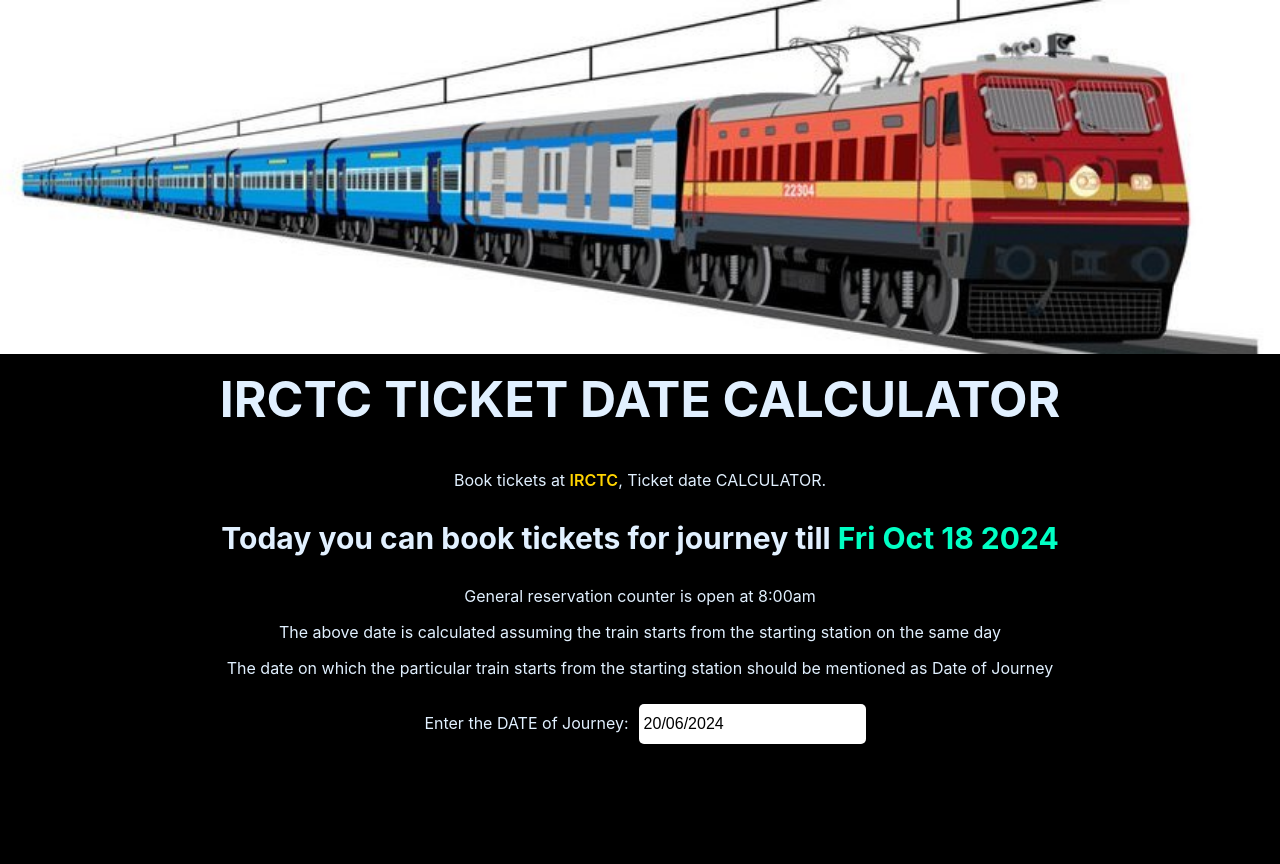
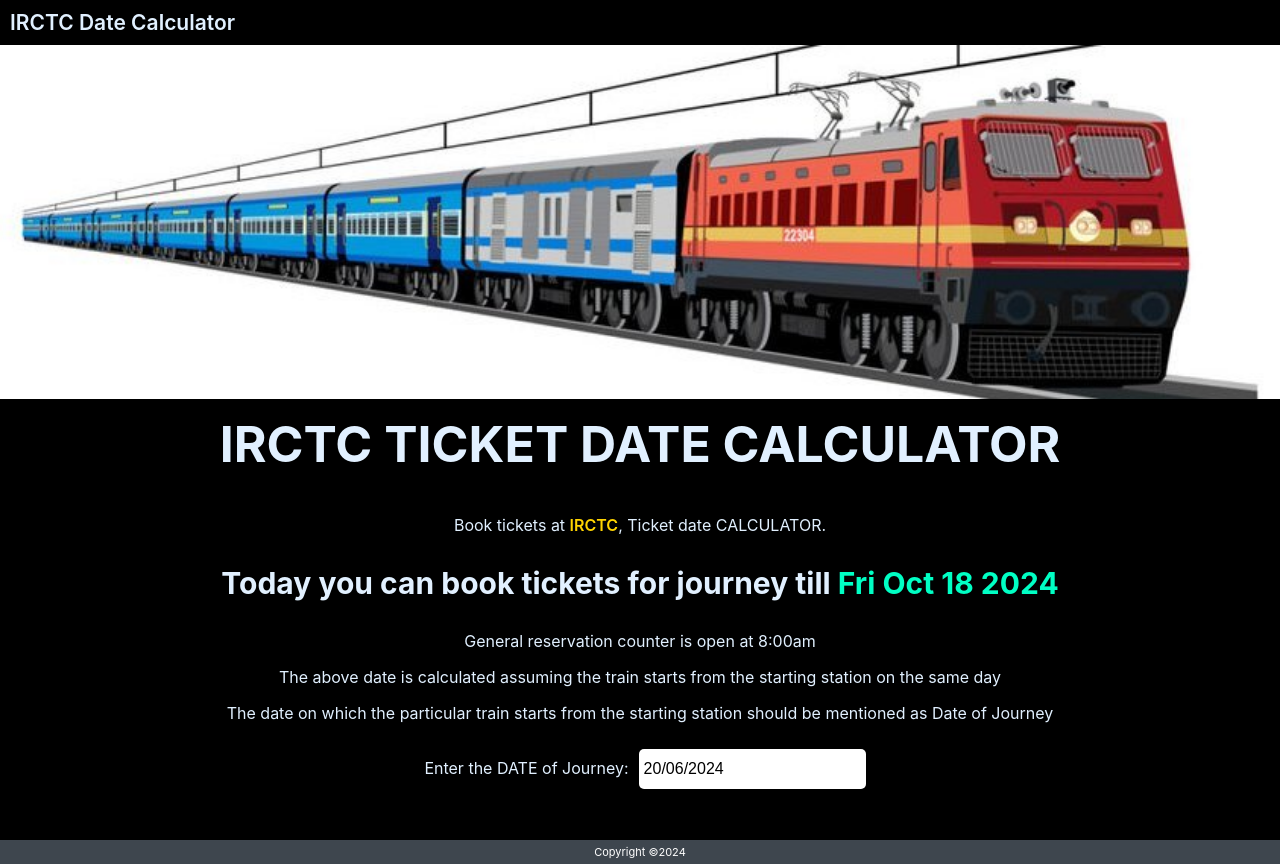
Before and after one commit to SameerC21/irctc-reservedate, a React (Create React App) app: page / in a window 1280 px wide. Before the commit the page ends 800 px from the top, so only its background shows below. Built offline with nearby package versions, Linux system fonts and the light colour scheme.

Commit message:
header add

```diff
--- a/src/App.js
+++ b/src/App.js
@@ -1,36 +1,17 @@
 import React from 'react'
 import './App.css'
 import './Responsive.css';
-import DateCalc from './components/DateCalc';
-import Today from './components/Today';
-import banner from './assets/banner-1.jpg'
+import Main from './components/Main';
+import Header from './components/Header/Header';
+// import banner from './assets/banner-1.jpg'
 
 
 function App() {
   return (
-    <section className='mainpage'>
-    <div className='banner'>
-    <img src={banner} alt='banner'/>
-    </div>
-      <div className="irctc-date">
-        <div className="content">
-          <h2>IRCTC TICKET DATE CALCULATOR</h2>
-          <p>Book tickets at <a href= "http://www.irctc.co.in/"  target='_blank' rel="noreferrer">IRCTC</a>, Ticket date CALCULATOR.</p>
-          <div className= "today-reservation">
-            <h3>Today you can book tickets for journey till <span id="date"><Today /></span></h3>
-            <p>General reservation counter is open at 8:00am</p>
-            <p>The above date is calculated assuming the train starts from the starting station on the same day</p>
-            <p>The date on which the particular train starts from the starting station should be mentioned as Date of Journey</p>
-          </div>
-          <form>
-            <label>Enter the DATE of Journey:
-            <DateCalc />
-            </label>
-          </form>
-        </div>
-      </div>
-      {/* <p className='publish'>Developed By Sameer Chalke. &#128516;</p> */}
-    </section>
+    <>
+      <Header />
+      <Main />
+    </>
   );
 }
 
--- /dev/null
+++ b/src/components/Header/Header.css
@@ -0,0 +1,23 @@
+header{
+    background-color: #000000;
+    color: #e1f0ff;
+}
+
+.d-flex {
+    display: flex;
+}
+
+header a{
+    margin: 0 0;
+    padding: 10px 10px;
+    font-size: 21px;
+    font-weight: 600;
+    cursor: pointer;
+}
+
+@media (max-width:  767px) {
+    header a{
+        font-size: 15px;
+        padding: 5px 5px;
+    }
+}
--- /dev/null
+++ b/src/components/Header/Header.js
@@ -0,0 +1,17 @@
+import React from 'react'
+import './Header.css'
+import '../../App.css'
+
+
+function Header() {
+  return (
+    <header>
+        <div className='d-flex'>
+            <a href='javascript:void(0)'>IRCTC Date Calculator</a>
+        </div>
+    </header>
+  )
+}
+
+
+export default Header;
--- /dev/null
+++ b/src/components/Main.js
@@ -0,0 +1,39 @@
+import React from 'react'
+import '../App.css'
+import '../Responsive.css';
+import DateCalc from './DateCalc';
+import Today from './Today';
+import banner from '../assets/banner-1.jpg'
+
+
+function Main() {
+  return (
+    <section className='mainpage'>
+        <div className='banner'>
+        <img src={banner} alt='banner'/>
+        </div>
+        <div className="irctc-date">
+        <div className="content">
+            <h2>IRCTC TICKET DATE CALCULATOR</h2>
+            <p>Book tickets at <a href= "http://www.irctc.co.in/"  target='_blank' rel="noreferrer">IRCTC</a>, Ticket date CALCULATOR.</p>
+            <div className= "today-reservation">
+            <h3>Today you can book tickets for journey till <span id="date"><Today /></span></h3>
+            <p>General reservation counter is open at 8:00am</p>
+            <p>The above date is calculated assuming the train starts from the starting station on the same day</p>
+            <p>The date on which the particular train starts from the starting station should be mentioned as Date of Journey</p>
+            </div>
+            <form>
+            <label>Enter the DATE of Journey:
+            <DateCalc />
+            </label>
+            </form>
+        </div>
+        </div>
+        <p className='publish'>Copyright ©2024</p>
+      {/* <p className='publish'>Developed By Sameer Chalke. &#128516;</p> */}
+    </section>
+  )
+}
+
+
+export default Main;
```
Also changed, not shown: package.json (+7 -1 lines), 1 other file (tests, documents, lock files or other folders).
